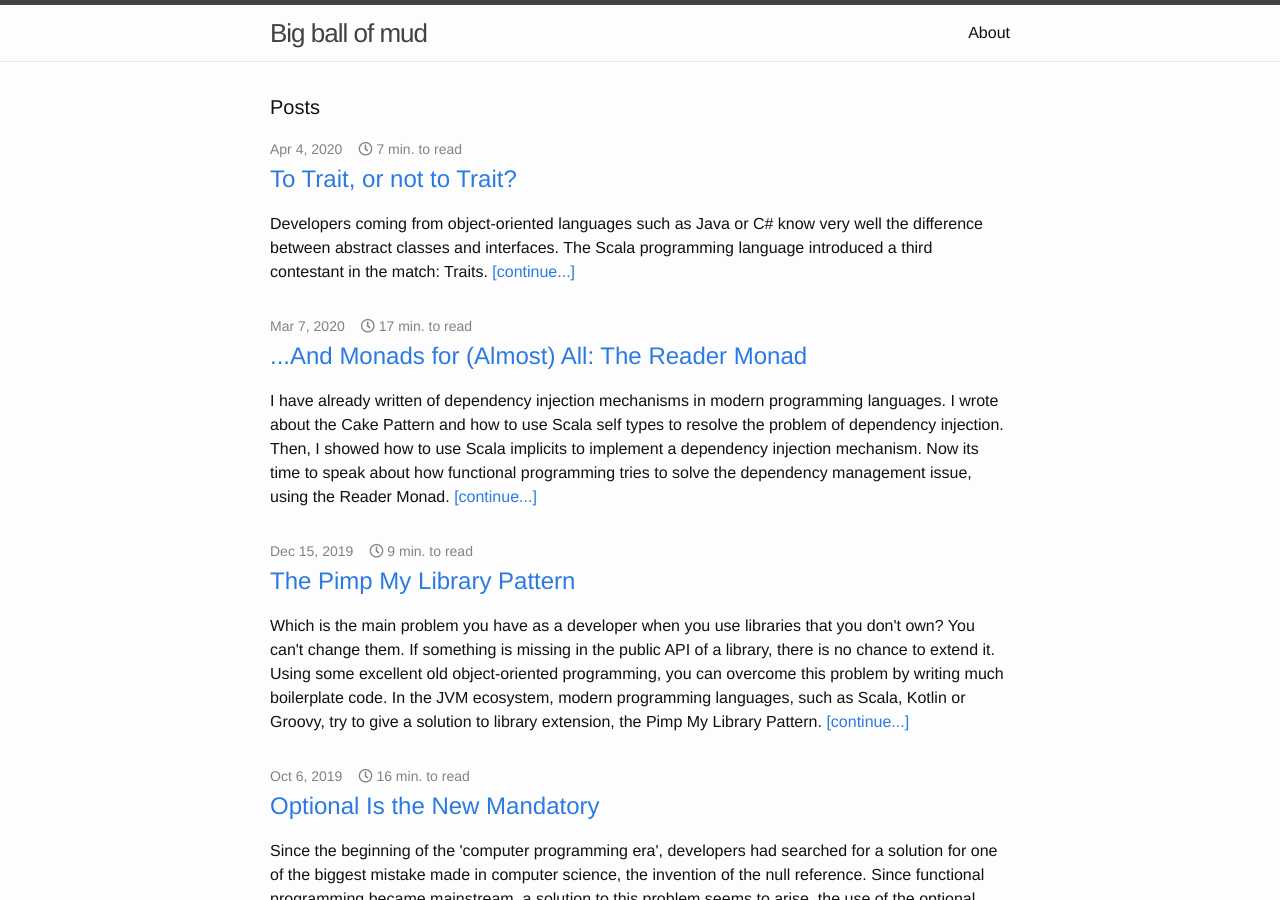
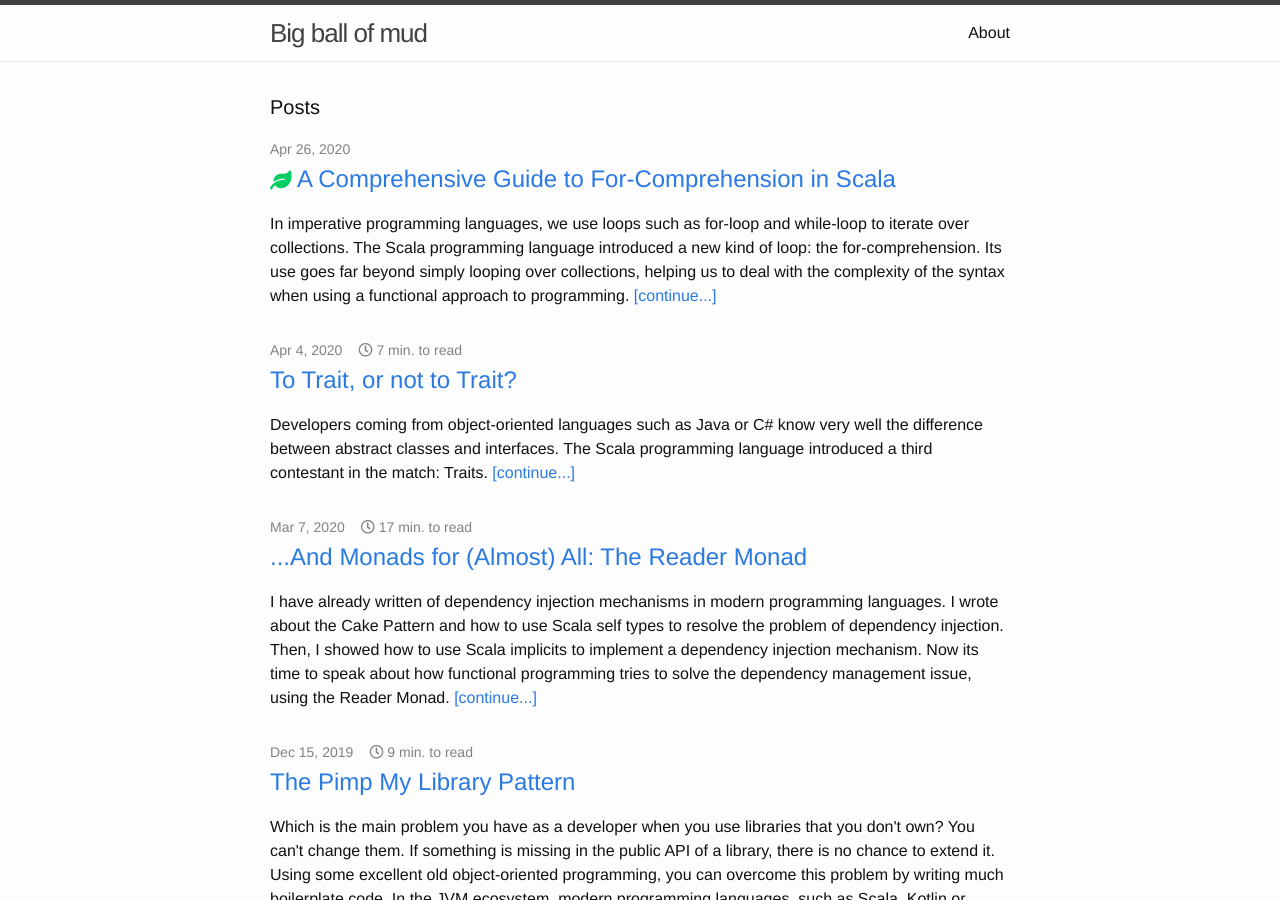
Before and after one commit to rcardin/rcardin.github.io, a Jekyll site: the page built from index.html, in a window 1280 px wide and 900 px high. Built offline with Jekyll 4.4.1, drawn with Linux system fonts in a browser that asks for light colours; nearby versions of some CDN libraries.

Commit message:
Added the post on for-comprehension in Scala

```diff
--- /dev/null
+++ b/_posts/2020-04-26-a-comprehensive-guide-to-for-comprehension.markdown
@@ -0,0 +1,22 @@
+---
+layout: post
+title:  "A Comprehensive Guide to For-Comprehension in Scala"
+date:   2020-04-26 14:20:36
+comments: true
+categories: scala programming
+tags:
+    - scala
+    - programming
+summary: "In imperative programming languages, we use loops such as for-loop and while-loop to iterate over collections. The Scala programming language introduced a new kind of loop: the for-comprehension. Its use goes far beyond simply looping over collections, helping us to deal with the complexity of the syntax when using a functional approach to programming."
+social-share: true
+social-title: "A Comprehensive Guide to For-Comprehension in Scala"
+social-tags: "Scala, Programming"
+math: false
+baeldung: true
+---
+
+I started to write as a professional technical writer for [Baeldung](https://www.baeldung.com/). Initially, I will focus on writing posts about the Scala programming language.
+
+The first post I wrote for Baeldung is [A Comprehensive Guide to For-Comprehension in Scala](https://www.baeldung.com/scala/for-comprehension). It's a return to the basics of the language, as you may notice.
+
+So, let's have a deep dive into the _for-comprehension_ construct in Scala.
--- a/index.html
+++ b/index.html
@@ -13,6 +13,7 @@ layout: default
           {{ post.content | number_of_words | divided_by: 180 }}
         {% endcapture %}
         <span class="post-meta">{{ post.date | date: "%b %-d, %Y" }}</span>
+        {% if post.baeldung != true %}
         <span class="post-meta">
           &nbsp;&nbsp;
           <i class="far fa-clock"></i>
@@ -22,8 +23,16 @@ layout: default
             1
           {% endif %} min. to read
         </span>
+        {% endif %}
         <h2>
-          <a class="post-link" href="{{ post.url | prepend: site.baseurl }}">{{ post.title }}</a>
+          <a class="post-link" href="{{ post.url | prepend: site.baseurl }}">
+            {% if post.baeldung == true %}
+            <span style="font-size: 0.8em; color: #00cc66;">
+              <i class="fas fa-leaf"></i>
+            </span>
+            {% endif %}
+            {{ post.title }}
+          </a>
         </h2>
         {% if post.summary != null %}
         <article class="post-content">
```
